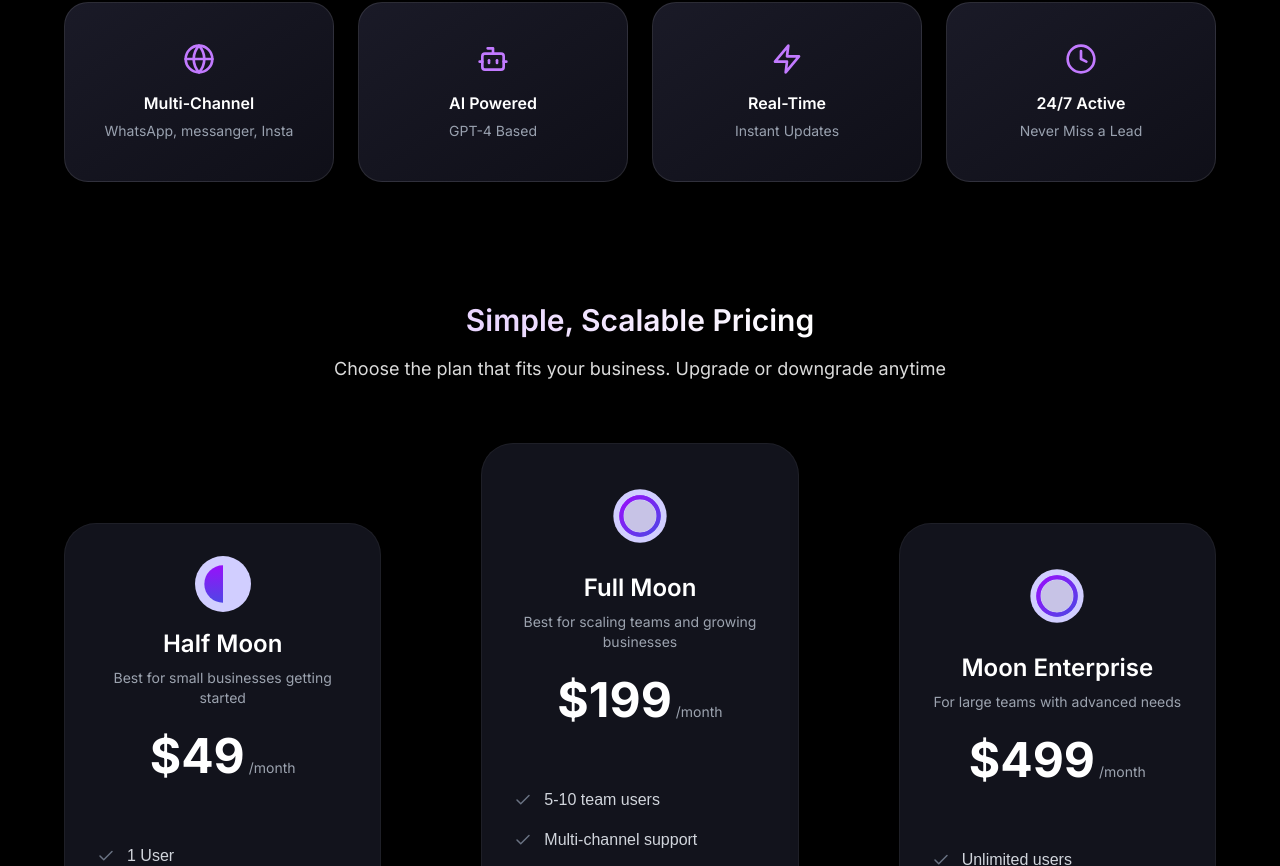
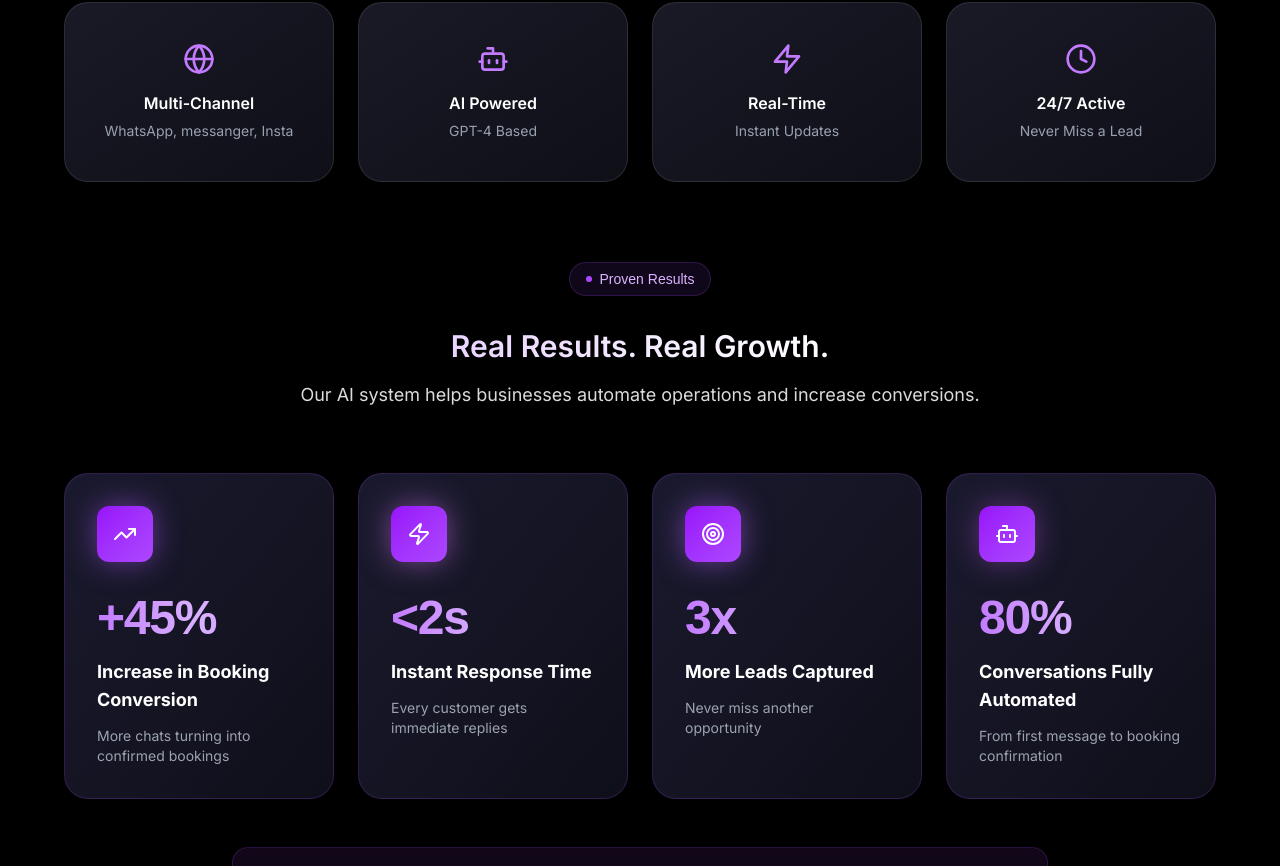
Before and after one commit to morshedsajid26/TUGATAI-LandingPage, a Next.js app in the folder tugatai-landing-page/: page / in a window 1280 px wide. Shown: the part 2804-3670 px from the top of the page. Built offline with nearby package versions, Linux system fonts and the light colour scheme.

Commit message:
stats and testimonial updated

```diff
--- a/tugatai-landing-page/package.json
+++ b/tugatai-landing-page/package.json
@@ -13,7 +13,8 @@
     "next": "16.2.4",
     "react": "19.2.4",
     "react-dom": "19.2.4",
-    "react-icons": "^5.6.0"
+    "react-icons": "^5.6.0",
+    "swiper": "^12.1.3"
   },
   "devDependencies": {
     "@tailwindcss/postcss": "^4",
--- a/tugatai-landing-page/src/app/(main)/page.js
+++ b/tugatai-landing-page/src/app/(main)/page.js
@@ -5,6 +5,8 @@ import FAQ from '../component/(landing page)/FAQ'
 import Call from '../component/(landing page)/Call'
 import Features from '../component/(landing page)/Features'
 import Pricing from '../component/(landing page)/Pricing'
+import Testimonial from '../component/(landing page)/Testimonial'
+import Stats from '../component/(landing page)/Stats'
 
 const page = () => {
   return (
@@ -13,8 +15,10 @@ const page = () => {
       <HowItWorks/>
       <Call/>
       <Features/>
+      <Stats/>
       <Pricing/>
       <FAQ/>
+      <Testimonial/>
     </div>
   )
 }
--- /dev/null
+++ b/tugatai-landing-page/src/app/component/(landing page)/Stats.jsx
@@ -0,0 +1,115 @@
+'use client';
+import React from 'react';
+import Container from '../Container';
+import { LuTrendingUp, LuZap, LuTarget, LuBot } from "react-icons/lu";
+import Header from '../Header';
+import { motion } from 'framer-motion';
+
+const statsData = [
+  {
+    id: 1,
+    icon: LuTrendingUp,
+    value: "+45%",
+    title: "Increase in Booking Conversion",
+    desc: "More chats turning into confirmed bookings",
+    iconBg: "bg-gradient-to-br from-[#9810FA]  to-[#AD46FF]",
+    shadow: "shadow-[0_0_30px_rgba(155,81,224,0.6)]"
+  },
+  {
+    id: 2,
+    icon: LuZap,
+    value: "<2s",
+    title: "Instant Response Time",
+    desc: "Every customer gets immediate replies",
+    iconBg: "bg-gradient-to-br from-[#9810FA]  to-[#AD46FF]",
+    shadow: "shadow-[0_0_30px_rgba(187,107,217,0.6)]"
+  },
+  {
+    id: 3,
+    icon: LuTarget,
+    value: "3x",
+    title: "More Leads Captured",
+    desc: "Never miss another opportunity",
+    iconBg: "bg-gradient-to-br from-[#9810FA]  to-[#AD46FF]",
+    shadow: "shadow-[0_0_30px_rgba(165,94,234,0.6)]"
+  },
+  {
+    id: 4,
+    icon: LuBot,
+    value: "80%",
+    title: "Conversations Fully Automated",
+    desc: "From first message to booking confirmation",
+    iconBg: "bg-gradient-to-br from-[#9810FA]  to-[#AD46FF]",
+    shadow: "shadow-[0_0_30px_rgba(142,68,173,0.6)]"
+  }
+];
+
+const Stats = () => {
+  return (
+    <section className="py-10 bg-[#000000] relative" id="stats">
+      <Container>
+        {/* Header */}
+        <motion.div
+          initial={{ opacity: 0, y: 30 }}
+          whileInView={{ opacity: 1, y: 0 }}
+          viewport={{ once: false }}
+          transition={{ duration: 0.6 }}
+          className="flex flex-col items-center text-center mb-16"
+        >
+          <div className="inline-flex items-center gap-2 px-4 py-1.5 rounded-full border border-purple-500/20 bg-purple-500/10 mb-8">
+            <div className="w-1.5 h-1.5 rounded-full bg-purple-500"></div>
+            <span className="text-sm text-purple-300 font-medium">Proven Results</span>
+          </div>
+          <Header
+          className="text-center"
+          titleText="Real Results. Real Growth."
+          subtitleText="Our AI system helps businesses automate operations and increase conversions."
+          />
+        </motion.div>
+
+        {/* Grid Cards */}
+        <div className="grid grid-cols-1 md:grid-cols-2 lg:grid-cols-4 gap-6 mb-12">
+          {statsData.map((stat, index) => (
+            <motion.div
+              initial={{ opacity: 0, y: 30 }}
+              whileInView={{ opacity: 1, y: 0 }}
+              viewport={{ once: false }}
+              transition={{ duration: 0.5, delay: index * 0.1 }}
+              key={stat.id}
+              className="bg-gradient-to-br from-[#1A1A2E]  to-[#0F0F1A] border border-[#AD46FF33] rounded-3xl p-8 hover:bg-[#131318] transition-colors duration-300"
+            >
+              <div className={`w-14 h-14 rounded-xl flex items-center justify-center text-white mb-8 ${stat.iconBg} ${stat.shadow}`}>
+                <stat.icon className="text-2xl" />
+              </div>
+              <h3 className="text-5xl font-bold  mb-4 tracking-tight bg-gradient-to-l from-[#C27AFF] via-[#DAB2FF]  to-[#C27AFF] bg-clip-text text-transparent">{stat.value}</h3>
+              <h4 className="text-lg font-bold text-white mb-3 font-inter">{stat.title}</h4>
+              <p className="text-[#9CA3AF] text-sm font-inter">{stat.desc}</p>
+            </motion.div>
+          ))}
+        </div>
+
+        {/* Bottom Banner */}
+        <motion.div
+          initial={{ opacity: 0, scale: 0.95 }}
+          whileInView={{ opacity: 1, scale: 1 }}
+          viewport={{ once: false }}
+          transition={{ duration: 0.6, delay: 0.3 }}
+          className="bg-gradient-to-b from-[#AD46FF]/10  to-[#9810FA]/5 border border-[#AD46FF]/20 rounded-2xl p-10 text-center mx-auto w-fit   "
+        >
+
+          <div className="">
+            <h3 className="text-2xl md:text-3xl font-bold text-white mb-3">
+              Join 500+ businesses already growing with MoonAI
+            </h3>
+            <p className="text-white/60 text-lg">
+              Start automating your customer conversations today
+            </p>
+          </div>
+        </motion.div>
+
+      </Container>
+    </section>
+  );
+};
+
+export default Stats;
--- /dev/null
+++ b/tugatai-landing-page/src/app/component/(landing page)/Testimonial.jsx
@@ -0,0 +1,153 @@
+'use client';
+import React from 'react';
+import Container from '../Container';
+import Header from '../Header';
+import { FaStar, FaQuoteLeft } from 'react-icons/fa';
+import { Swiper, SwiperSlide } from 'swiper/react';
+import { Autoplay } from 'swiper/modules';
+import { motion } from 'framer-motion';
+import 'swiper/css';
+
+const testimonialsData = [
+  {
+    id: 1,
+    review: "\"We reduced manual workload by 70% and increased bookings instantly.\"",
+    name: "Rahman Ahmed",
+    role: "Owner, Cargo Logistics"
+  },
+  {
+    id: 2,
+    review: "\"Our response time is now instant — and customers love it.\"",
+    name: "Sadia Khan",
+    role: "Manager, Urban Bites"
+  },
+  {
+    id: 3,
+    review: "\"Every chat now turns into a potential booking.\"",
+    name: "Imran Hossain",
+    role: "Founder, Home Service Pro"
+  },
+  {
+    id: 4,
+    review: "\"We reduced manual workload by 70% and increased bookings instantly.\"",
+    name: "Rahman Ahmed",
+    role: "Owner, Cargo Logistics"
+  },
+  {
+    id: 5,
+    review: "\"Our response time is now instant — and customers love it.\"",
+    name: "Sadia Khan",
+    role: "Manager, Urban Bites"
+  },
+  {
+    id: 6,
+    review: "\"Every chat now turns into a potential booking.\"",
+    name: "Imran Hossain",
+    role: "Founder, Home Service Pro"
+  }
+];
+
+const Testimonial = () => {
+  return (
+    <section className="py-10 bg-[#050505] relative" id="testimonials">
+      <Container>
+        {/* Header Section */}
+        <motion.div
+          initial={{ opacity: 0, y: 30 }}
+          whileInView={{ opacity: 1, y: 0 }}
+          viewport={{ once: false }}
+          transition={{ duration: 0.6 }}
+          className="flex flex-col items-center text-center mb-24"
+        >
+          <div className="inline-flex items-center gap-2 px-4 py-1.5 rounded-full border border-purple-500/20 bg-[#1A1A2E] mb-6">
+            <FaStar className="text-[#AD46FF] text-sm" />
+            <span className="text-sm text-purple-300 font-medium">Client Success Stories</span>
+          </div>
+          <Header
+            className="text-center"
+            titleText="Trusted by Businesses That Want More Bookings"
+            subtitleText="See how businesses are turning conversations into revenue using our AI system."
+          />
+        </motion.div>
+
+        {/* Cards Slider */}
+        <motion.div
+          initial={{ opacity: 0, y: 40 }}
+          whileInView={{ opacity: 1, y: 0 }}
+          viewport={{ once: false }}
+          transition={{ duration: 0.8, delay: 0.2 }}
+          className="mb-20 mt-10"
+        >
+          <Swiper
+            modules={[Autoplay]}
+            spaceBetween={30}
+            slidesPerView={1}
+            loop={true}
+            autoplay={{
+              delay: 3000,
+              disableOnInteraction: false,
+              pauseOnMouseEnter: true,
+            }}
+            breakpoints={{
+              768: {
+                slidesPerView: 2,
+              },
+              1024: {
+                slidesPerView: 3,
+              },
+            }}
+            className="pb-12 !pt-6"
+          >
+            {testimonialsData.map((testimonial) => (
+              <SwiperSlide key={testimonial.id} className="h-auto">
+                <div className="relative bg-gradient-to-br from-[#1A1A2E]/80 to-[#0F0F1A]/80 border border-[#AD46FF33] rounded-2xl p-8 pt-10 hover:border-[#AD46FF66] transition-colors duration-300 h-full mt-6">
+                  {/* Quote Icon */}
+                  <div className="absolute -top-6 left-8 w-12 h-12 rounded-full bg-gradient-to-br from-[#9810FA] to-[#AD46FF] flex items-center justify-center shadow-[0_0_30px_rgba(152,16,250,0.6)]">
+                    <FaQuoteLeft className="text-white text-xl rotate-180" />
+                  </div>
+
+                  {/* Stars */}
+                  <div className="flex gap-1.5 mb-6">
+                    {[...Array(5)].map((_, i) => (
+                      <FaStar key={i} className="text-[#C27AFF] text-xl" />
+                    ))}
+                  </div>
+
+                  {/* Review */}
+                  <p className="text-white text-lg leading-relaxed font-medium min-h-[100px]">
+                    {testimonial.review}
+                  </p>
+
+                  {/* Divider */}
+                  <div className="w-full h-[1px] bg-white/10 my-8"></div>
+
+                  {/* Author Info */}
+                  <div>
+                    <h4 className="text-white font-bold text-lg mb-1">{testimonial.name}</h4>
+                    <p className="text-[#C27AFF] text-sm">{testimonial.role}</p>
+                  </div>
+                </div>
+              </SwiperSlide>
+            ))}
+          </Swiper>
+        </motion.div>
+
+        {/* Footer CTA */}
+        <motion.div
+          initial={{ opacity: 0, y: 20 }}
+          whileInView={{ opacity: 1, y: 0 }}
+          viewport={{ once: false }}
+          transition={{ duration: 0.6, delay: 0.4 }}
+          className="flex flex-col items-center text-center"
+        >
+          <p className="text-[#9CA3AF] mb-6 text-lg">Ready to see similar results for your business?</p>
+          <button className="bg-gradient-to-r from-[#9810FA] to-[#AD46FF] px-8 py-3.5 rounded-full text-white font-bold text-lg shadow-[0_0_30px_rgba(152,16,250,0.5)] hover:scale-105 transition-transform duration-300">
+            Start Your Free Trial
+          </button>
+        </motion.div>
+      </Container>
+    </section>
+  );
+};
+
+export default Testimonial;
--- a/tugatai-landing-page/src/app/layout.js
+++ b/tugatai-landing-page/src/app/layout.js
@@ -17,7 +17,7 @@ const inter = Inter({
 })
 
 export const metadata = {
-  title: "TUGATAI Cargo Logistics",
+  title: "TUGATAI",
   description: "Generated by create next app",
 };
 
```
Also changed, not shown: 1 other file (tests, documents, lock files or other folders).
